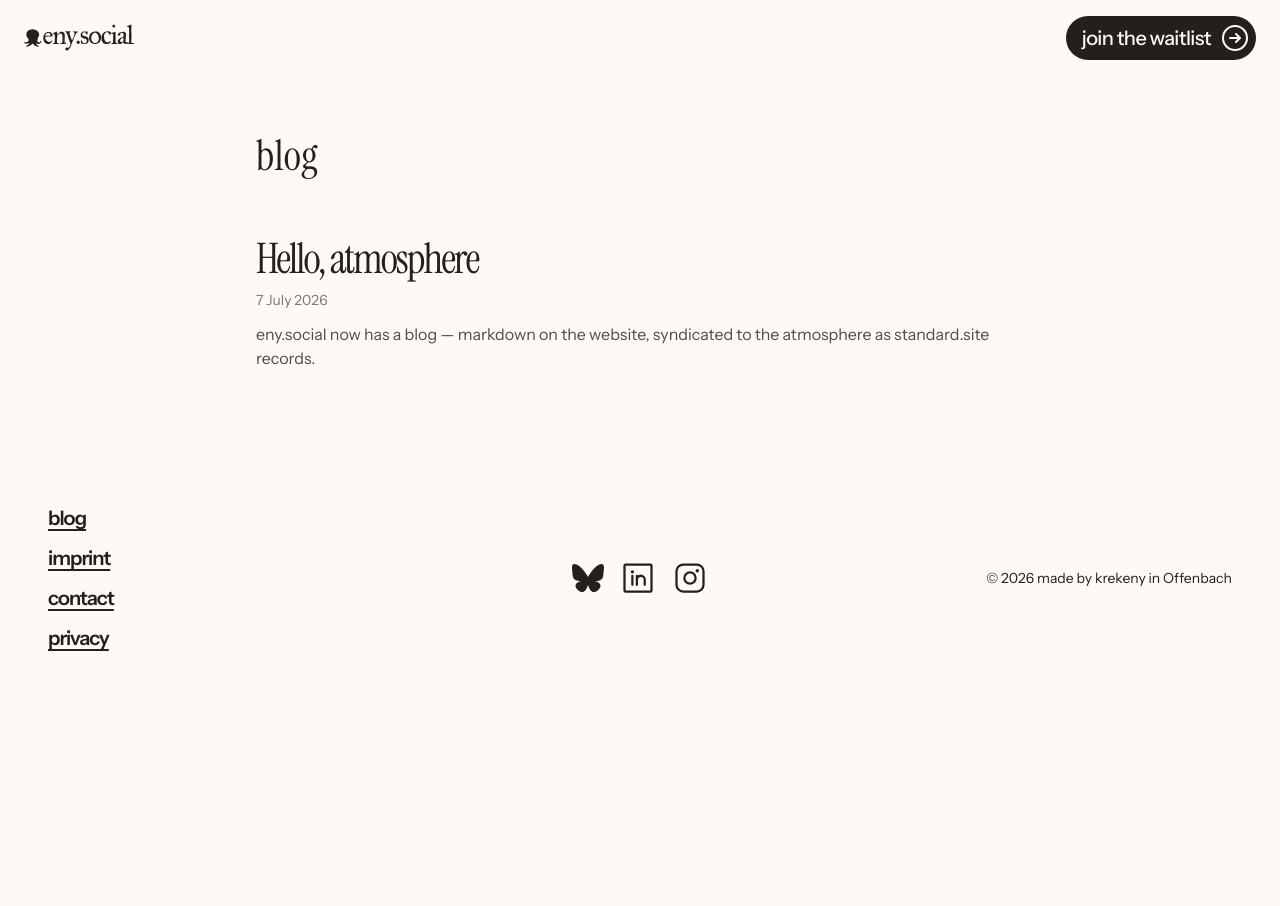
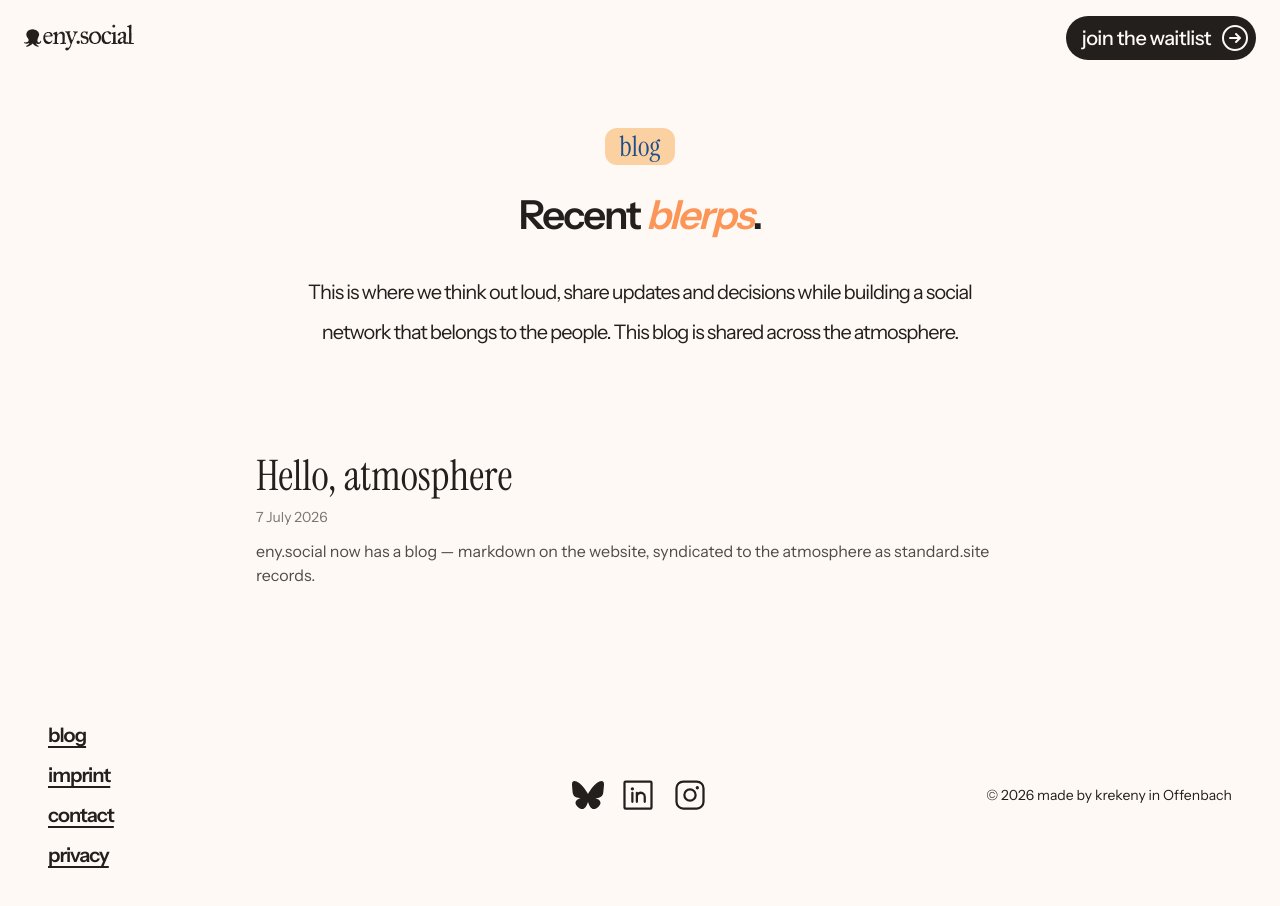
Before and after one commit to Krekeny/eny-social, a Next.js app: page /blog in a window 1280 px wide. Before the commit the page ends 800 px from the top, so only its background shows below. Built offline with nearby package versions, Linux system fonts and the light colour scheme; no server answers.

Commit message:
feat(blog): add introduction content

```diff
--- a/app/blog/page.tsx
+++ b/app/blog/page.tsx
@@ -2,6 +2,8 @@ import type { Metadata } from "next";
 import Link from "next/link";
 import Nav from "../components/Nav";
 import Footer from "../components/Footer";
+import FadeIn from "../components/ui/FadeIn";
+import SectionIntroLabel from "../components/ui/SectionIntroLabel";
 import { getAllPostMeta } from "@/lib/blog";
 import { siteName } from "@/lib/site";
 
@@ -26,17 +28,39 @@ export default function BlogIndexPage() {
   return (
     <div className="overflow-x-hidden">
       <Nav />
-      <main className="px-6 pt-32 pb-24">
+      <main>
+        {/* Hero */}
+        <section className="relative px-6 pt-32 pb-16">
+          <div className="relative mx-auto max-w-4xl text-center">
+            <FadeIn>
+              <SectionIntroLabel>blog</SectionIntroLabel>
+            </FadeIn>
+
+            <FadeIn delay={100}>
+              <h2 className="mt-6">
+                Recent <span className="italic text-tangerine">blerps</span>.
+              </h2>
+            </FadeIn>
+
+            <FadeIn delay={200}>
+              <p className="section-copy mx-auto mt-8 max-w-2xl">
+                This is where we think out loud, share updates and decisions while building a social network that belongs to the people. This blog is shared across the atmosphere.
+              </p>
+            </FadeIn>
+          </div>
+        </section>
+
+        {/* Posts */}
+        <section className="px-6 pb-24 pt-8">
           <div className="mx-auto max-w-3xl">
-          <h1 className="card-headline mb-12">blog</h1>
-
             <ul className="space-y-12">
-            {posts.map((post) => (
+              {posts.map((post, i) => (
                 <li key={post.slug}>
+                  <FadeIn delay={i * 100}>
                     <Link href={`/blog/${post.slug}`} className="group block">
-                  <h2 className="card-headline text-3xl transition-colors group-hover:text-dusk">
+                      <h3 className="card-headline text-3xl transition-colors group-hover:text-dusk">
                         {post.title}
-                  </h2>
+                      </h3>
                       <time
                         dateTime={post.publishedAt}
                         className="mt-1 block text-sm text-charcoal/60"
@@ -47,14 +71,18 @@ export default function BlogIndexPage() {
                         <p className="mt-3 text-charcoal/80">{post.description}</p>
                       )}
                     </Link>
+                  </FadeIn>
                 </li>
               ))}
             </ul>
 
             {posts.length === 0 && (
-            <p className="text-charcoal/60">Nothing here yet — first post coming soon.</p>
+              <p className="text-charcoal/60">
+                Nothing here yet — first post coming soon.
+              </p>
             )}
           </div>
+        </section>
       </main>
       <Footer />
     </div>
```
Lines whose indentation alone changed are shown as unchanged.
